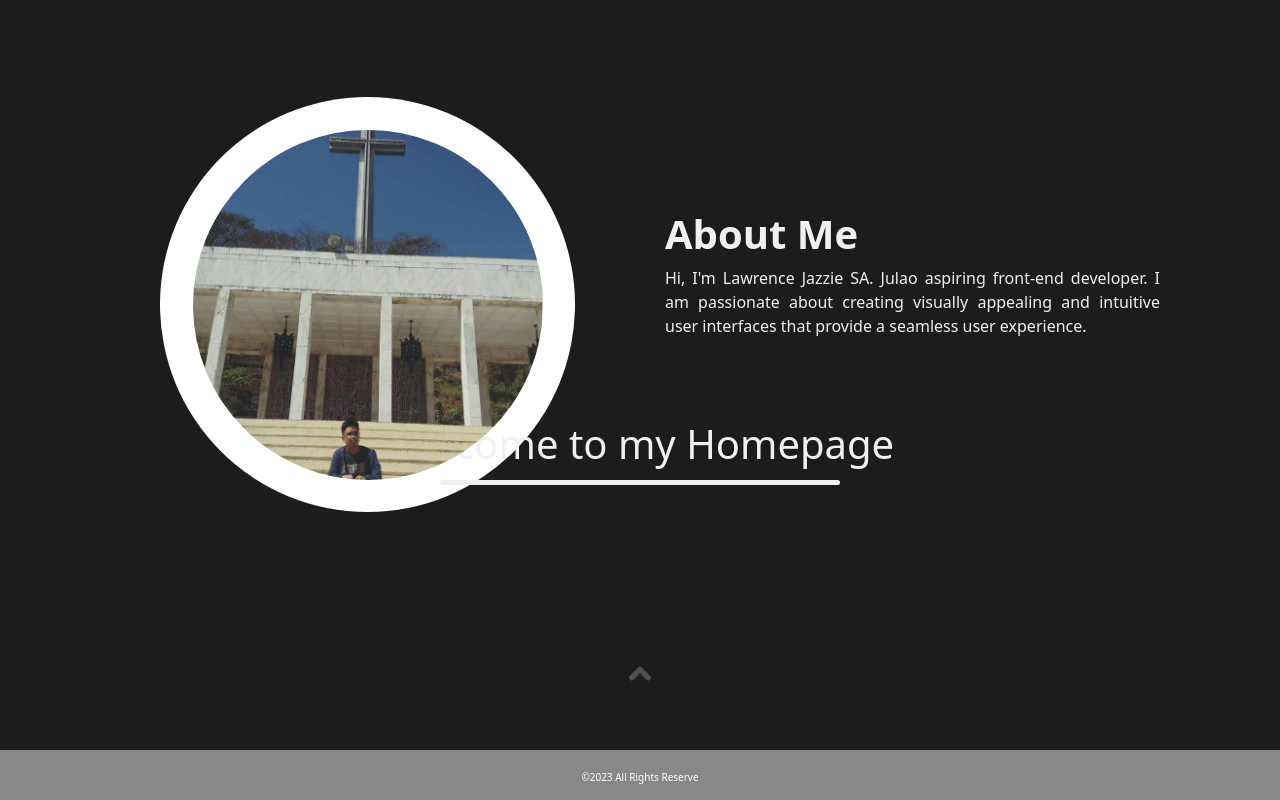
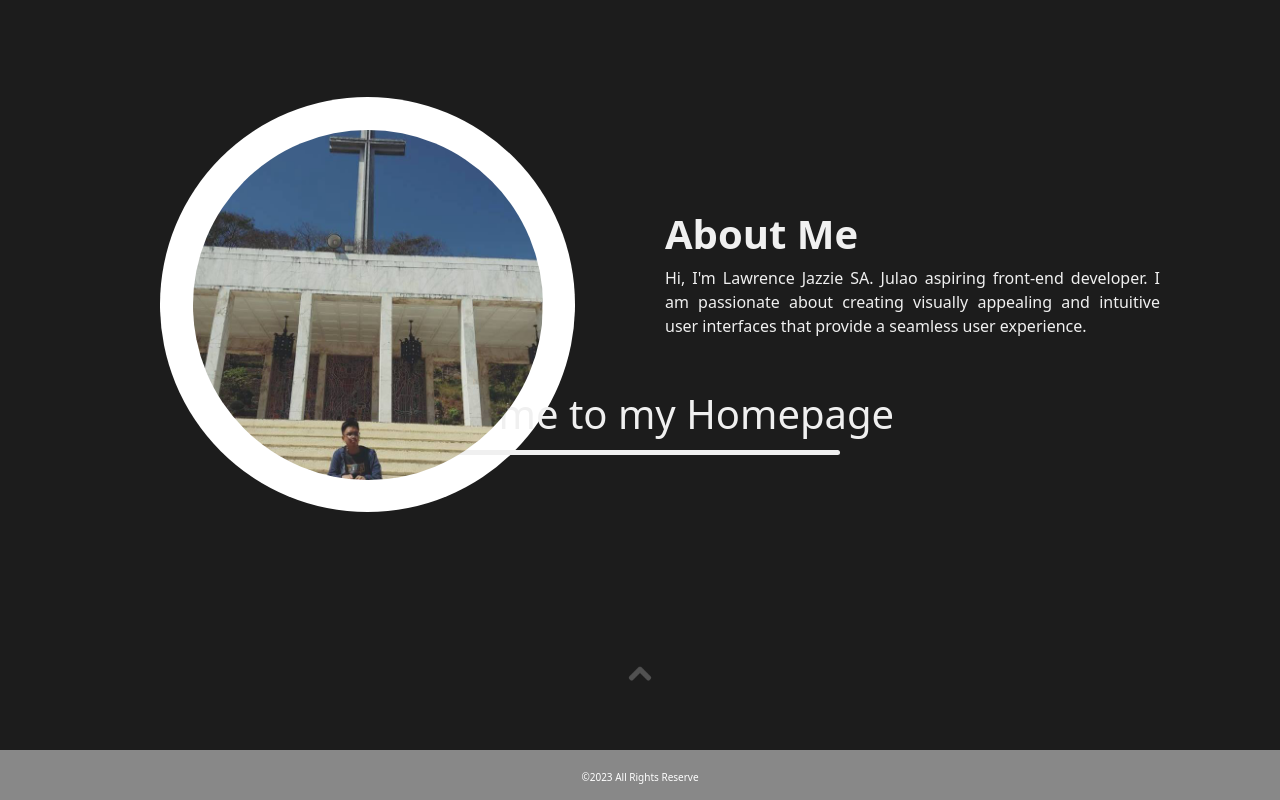
Before and after one commit to 30Lawrence/Port, a plain HTML site: page index.html in a window 1280 px wide. Shown: the part 705-1505 px from the top of the page. Drawn offline with nearby package versions, Linux system fonts and the light colour scheme.

Commit message:
styles.css

```diff
--- a/styles.css
+++ b/styles.css
@@ -74,7 +74,7 @@ section{
     justify-content: center;
     text-align: center;
     position: relative;
-    top: 1030px;
+    top: 1000px;
 }
 
 .line{
@@ -278,5 +278,3 @@ footer{
     left: 50%;
     transform: translate(-50%,-50%);
 }
-
-s
```
